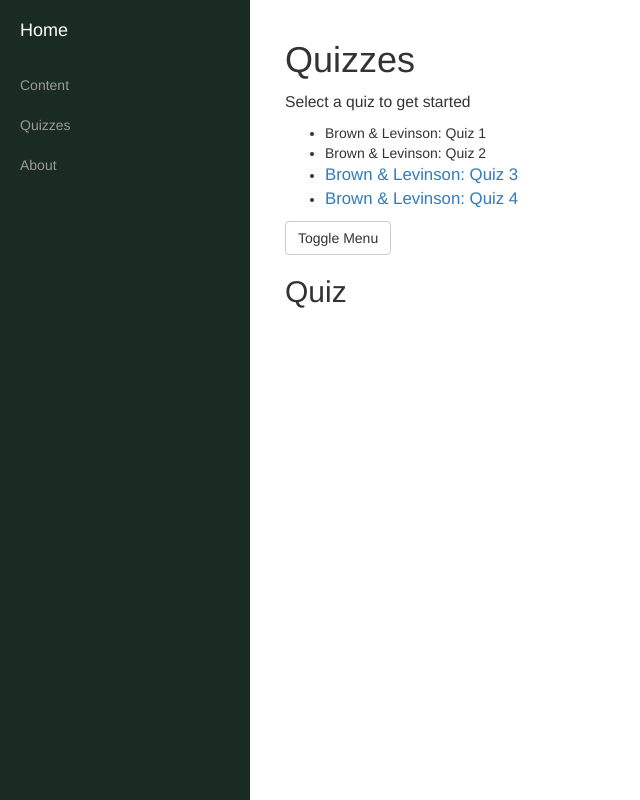
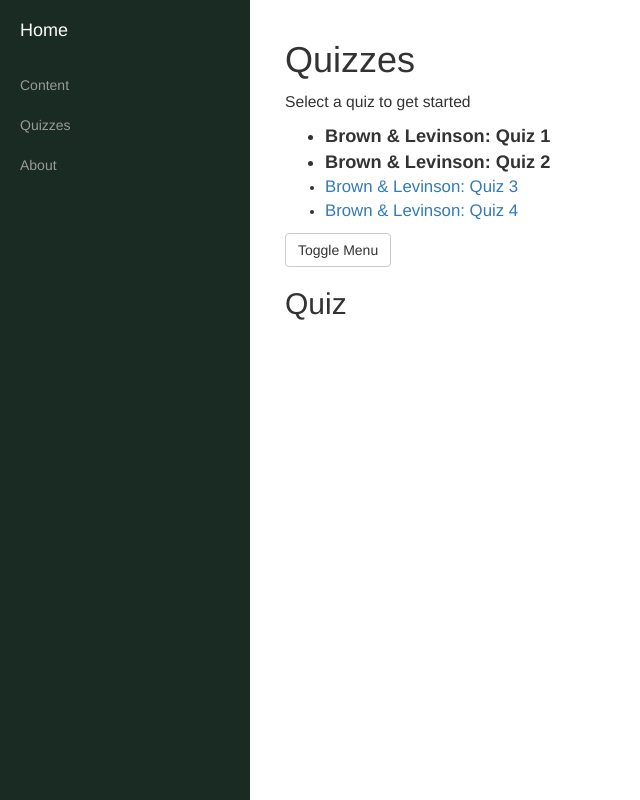
Before and after one commit to kyleroden/pragmatics_site, a plain HTML site: page quiz_2/index.html in a window 1280 px wide. Shown: the whole page, without its empty margins (0-640 px from the left). Drawn offline with nearby package versions, Linux system fonts and the light colour scheme; no server answers.

Commit message:
quiz link hover css

```diff
--- a/css/styles.css
+++ b/css/styles.css
@@ -38,8 +38,17 @@ p {
 
 #quiz_nav li a {
   font-size: 1.2em;
-
 }
 #quiz_1 {
   height: 100%;
 }
+.quiz_nav_item {
+  max-width: 15em;
+  font-size: 1.3em;
+  font-weight: bold;
+}
+.quiz_nav_item:hover {
+  color: white;
+  background-color: grey;
+
+}
--- a/quiz_2/index.html
+++ b/quiz_2/index.html
@@ -63,10 +63,11 @@
                         <h1>Quizzes</h1>
                         <p>Select a quiz to get started</p>
                         <ul id="quiz_nav">
-                          <li id="link_1">
+                          <li id="link_1" class="quiz_nav_item">
                             Brown & Levinson: Quiz 1
                           </li>
-                          <li id="link_2">Brown & Levinson: Quiz 2
+                          <li id="link_2" class="quiz_nav_item">
+                            Brown & Levinson: Quiz 2
                           </li>
                           <li>
                             <a href="#">Brown & Levinson: Quiz 3</a>
@@ -114,7 +115,7 @@
       $('#quiz_2').toggleClass("hidden");
     });
     </script>
-  <!--<script>
+R  <!--<script>
     $(function load_quiz(){
       $('#quiz_1').load('quiz_1/index.html');
     });
```
